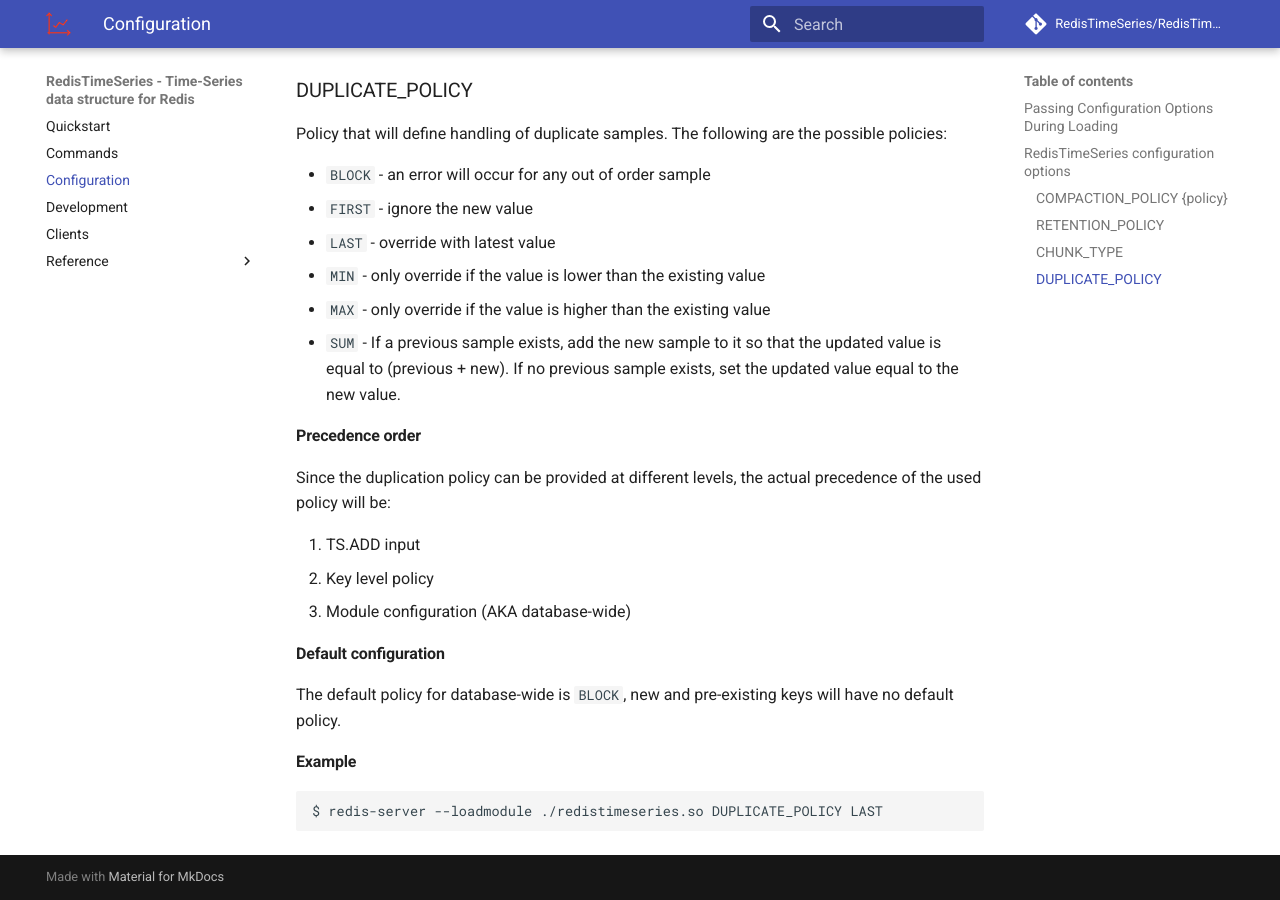
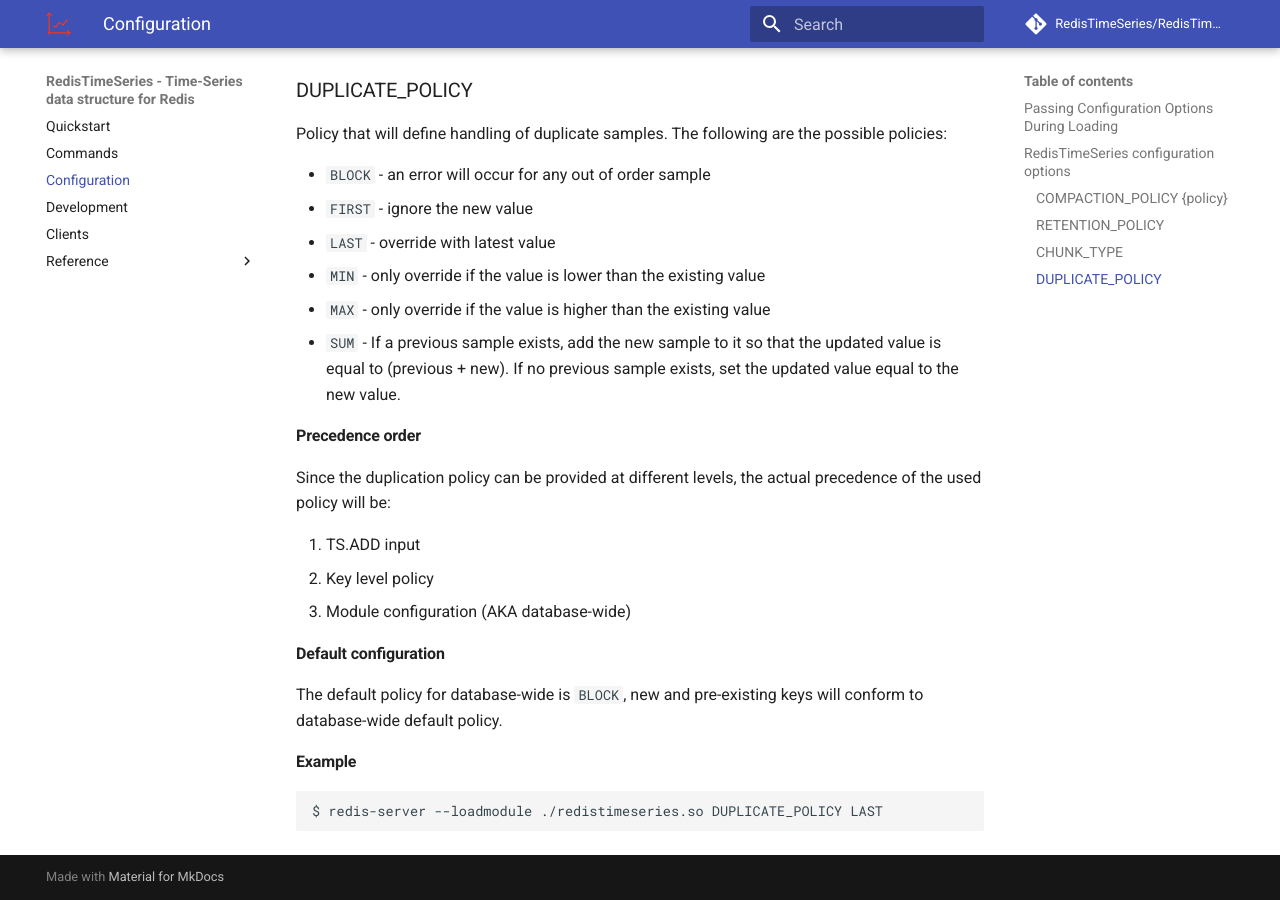
Before and after one commit to RedisTimeSeries/RedisTimeSeries, an MkDocs documentation site: the page built from docs/configuration.md, in a window 1280 px wide and 900 px high, scrolled down 1972 px. Built offline with MkDocs 1.6.1 and Material for MkDocs 9.7.7, drawn with Linux system fonts in a browser that asks for light colours; comment, search, counter and statistics services are not loaded.

Commit message:
clarify docs around default configuration for DUPLICATE_POLICY

```diff
--- a/docs/configuration.md
+++ b/docs/configuration.md
@@ -104,7 +104,7 @@
 3. Module configuration (AKA database-wide)
 
 #### Default configuration
-The default policy for database-wide is `BLOCK`, new and pre-existing keys will have no default policy.
+The default policy for database-wide is `BLOCK`, new and pre-existing keys will conform to database-wide default policy.
 
 #### Example
 
```
